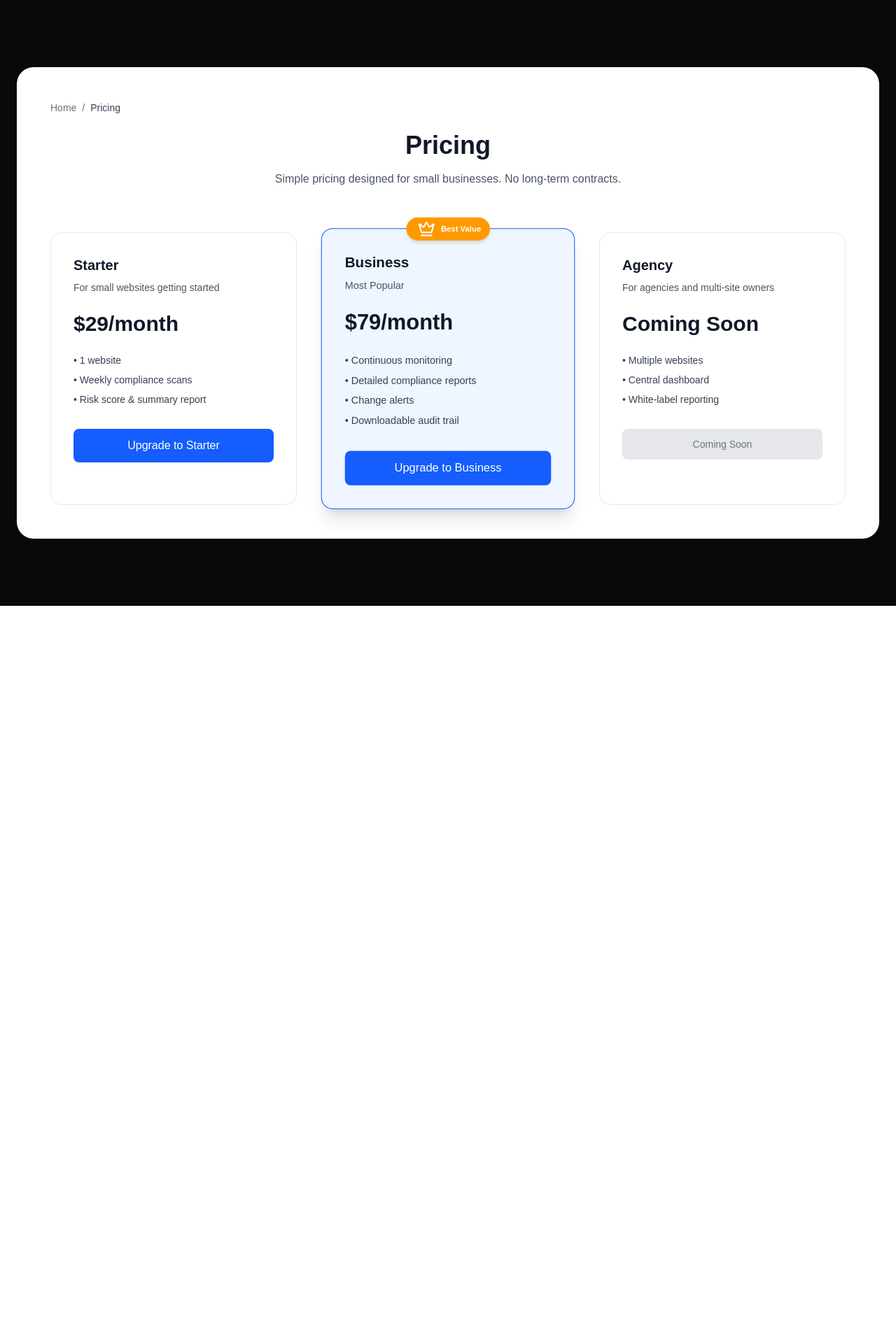
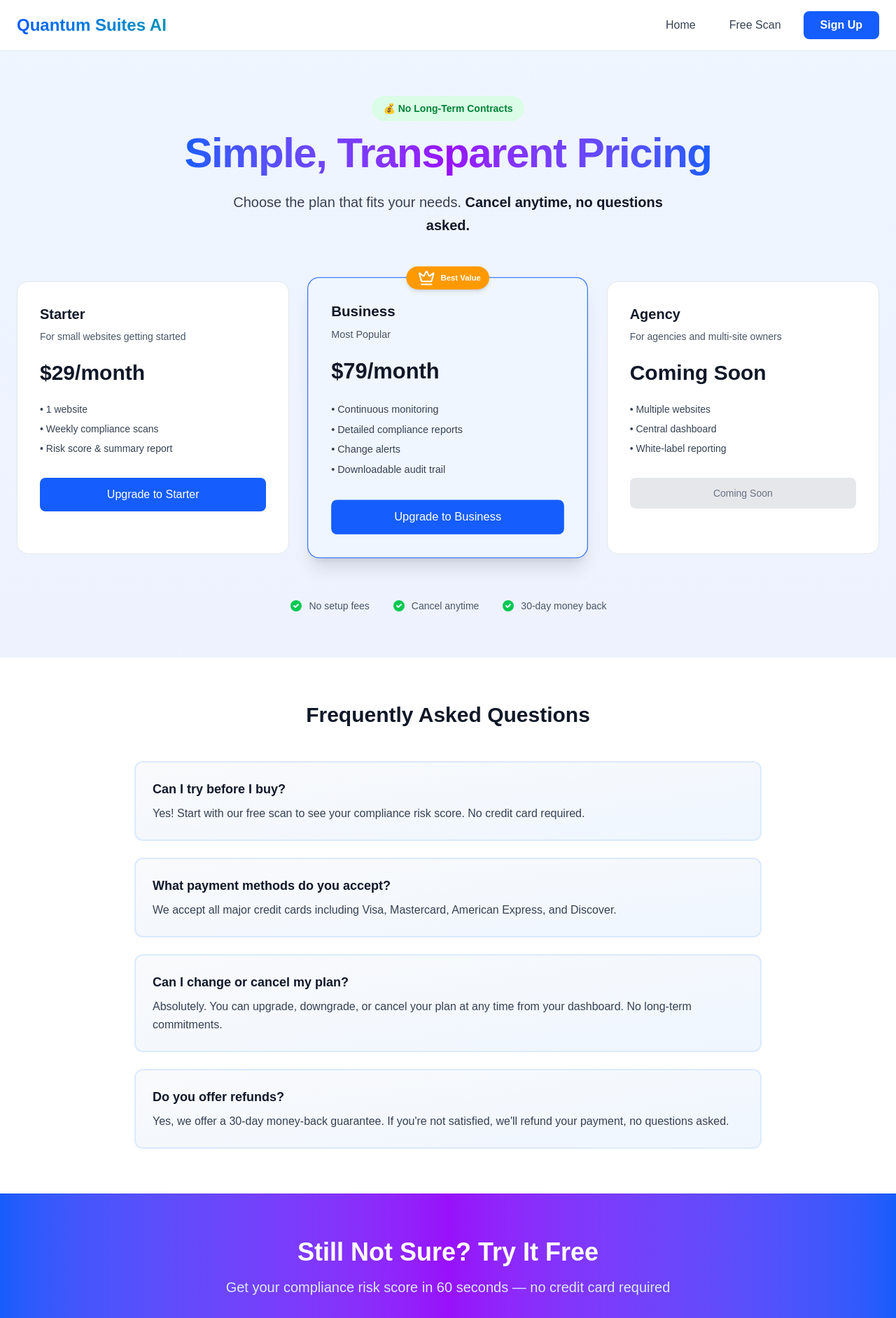
Before and after one commit to Etherbitz/Quantum-Suites, a Next.js app: page /pricing in a window 1280 px wide. Shown: the top 1884 px of the page at 70% size. Before the commit the page ends 866 px from the top, so only its background shows below. Built offline with nearby package versions, Linux system fonts and the light colour scheme; no server answers.

Commit message:
feat: add jazz to pricing page with gradients, navigation, FAQ, and trust badges

```diff
--- a/app/pricing/page.tsx
+++ b/app/pricing/page.tsx
@@ -29,28 +29,53 @@ export default async function PricingPage() {
   }
 
   return (
-    <main className="px-6 py-24 bg-neutral-950">
-      <div className="mx-auto max-w-7xl rounded-3xl bg-white p-12 shadow-2xl">
-        {/* Breadcrumbs */}
-        <nav className="mb-6 text-sm text-gray-500">
-          <Link href="/" className="hover:underline">
-            Home
-          </Link>
-          <span className="mx-2">/</span>
-          <span className="text-gray-700">Pricing</span>
-        </nav>
+    <main className="min-h-screen bg-linear-to-b from-blue-50 via-indigo-50 to-purple-50">
+      {/* Navigation Bar */}
+      <nav className="bg-white border-b border-gray-200 px-6 py-4">
+        <div className="mx-auto max-w-7xl flex items-center justify-between">
+          <a href="/" className="text-2xl font-bold bg-linear-to-r from-blue-600 to-cyan-600 bg-clip-text text-transparent">
+            Quantum Suites AI
+          </a>
+          <div className="flex gap-4">
+            <a href="/" className="px-4 py-2 text-gray-700 font-medium hover:text-blue-600 transition-colors">
+              Home
+            </a>
+            <a href="/scan" className="px-4 py-2 text-gray-700 font-medium hover:text-blue-600 transition-colors">
+              Free Scan
+            </a>
+            <a href="/sign-up" className="px-6 py-2 bg-blue-600 text-white font-semibold rounded-lg hover:bg-blue-700 transition-colors">
+              Sign Up
+            </a>
+          </div>
+        </div>
+      </nav>
 
-        <div className="text-center">
-          <h1 className="text-4xl font-semibold text-gray-900">
-            Pricing
+      {/* Hero Section */}
+      <section className="px-6 py-16 text-center">
+        <div className="mx-auto max-w-4xl">
+          <div className="inline-block mb-4">
+            <div className="px-4 py-2 bg-green-100 text-green-700 rounded-full text-sm font-semibold">
+              💰 No Long-Term Contracts
+            </div>
+          </div>
+
+          <h1 className="text-5xl md:text-6xl font-bold tracking-tight mb-6">
+            <span className="bg-linear-to-r from-blue-600 via-purple-600 to-blue-600 bg-clip-text text-transparent">
+              Simple, Transparent Pricing
+            </span>
           </h1>
 
-          <p className="mt-4 text-gray-600">
-            Simple pricing designed for small businesses. No long-term contracts.
+          <p className="text-xl text-gray-700 max-w-2xl mx-auto leading-relaxed">
+            Choose the plan that fits your needs.
+            <span className="font-semibold text-gray-900"> Cancel anytime, no questions asked.</span>
           </p>
         </div>
+      </section>
 
-        <div className="mt-16 grid gap-10 md:grid-cols-3">
+      {/* Pricing Cards Section */}
+      <section className="px-6 pb-16">
+        <div className="mx-auto max-w-7xl">
+          <div className="grid gap-8 md:grid-cols-3">
           {/* Starter */}
           <PricingCard
             title="Starter"
@@ -126,8 +151,86 @@ export default async function PricingPage() {
               </button>
             }
           />
+          </div>
+
+          {/* Trust Badges */}
+          <div className="mt-16 flex flex-wrap justify-center items-center gap-8 text-sm text-gray-600">
+            <div className="flex items-center gap-2">
+              <svg className="w-5 h-5 text-green-500" fill="currentColor" viewBox="0 0 20 20">
+                <path fillRule="evenodd" d="M10 18a8 8 0 100-16 8 8 0 000 16zm3.707-9.293a1 1 0 00-1.414-1.414L9 10.586 7.707 9.293a1 1 0 00-1.414 1.414l2 2a1 1 0 001.414 0l4-4z" clipRule="evenodd" />
+              </svg>
+              <span className="font-medium">No setup fees</span>
+            </div>
+            <div className="flex items-center gap-2">
+              <svg className="w-5 h-5 text-green-500" fill="currentColor" viewBox="0 0 20 20">
+                <path fillRule="evenodd" d="M10 18a8 8 0 100-16 8 8 0 000 16zm3.707-9.293a1 1 0 00-1.414-1.414L9 10.586 7.707 9.293a1 1 0 00-1.414 1.414l2 2a1 1 0 001.414 0l4-4z" clipRule="evenodd" />
+              </svg>
+              <span className="font-medium">Cancel anytime</span>
+            </div>
+            <div className="flex items-center gap-2">
+              <svg className="w-5 h-5 text-green-500" fill="currentColor" viewBox="0 0 20 20">
+                <path fillRule="evenodd" d="M10 18a8 8 0 100-16 8 8 0 000 16zm3.707-9.293a1 1 0 00-1.414-1.414L9 10.586 7.707 9.293a1 1 0 00-1.414 1.414l2 2a1 1 0 001.414 0l4-4z" clipRule="evenodd" />
+              </svg>
+              <span className="font-medium">30-day money back</span>
+            </div>
+          </div>
         </div>
-      </div>
+      </section>
+
+      {/* FAQ Section */}
+      <section className="px-6 py-16 bg-white">
+        <div className="mx-auto max-w-4xl">
+          <h2 className="text-3xl font-bold text-center text-gray-900 mb-12">
+            Frequently Asked Questions
+          </h2>
+
+          <div className="space-y-6">
+            <FAQItem
+              question="Can I try before I buy?"
+              answer="Yes! Start with our free scan to see your compliance risk score. No credit card required."
+            />
+            <FAQItem
+              question="What payment methods do you accept?"
+              answer="We accept all major credit cards including Visa, Mastercard, American Express, and Discover."
+            />
+            <FAQItem
+              question="Can I change or cancel my plan?"
+              answer="Absolutely. You can upgrade, downgrade, or cancel your plan at any time from your dashboard. No long-term commitments."
+            />
+            <FAQItem
+              question="Do you offer refunds?"
+              answer="Yes, we offer a 30-day money-back guarantee. If you're not satisfied, we'll refund your payment, no questions asked."
+            />
+          </div>
+        </div>
+      </section>
+
+      {/* CTA Section */}
+      <section className="px-6 py-16 bg-linear-to-r from-blue-600 via-purple-600 to-blue-600">
+        <div className="mx-auto max-w-4xl text-center text-white">
+          <h2 className="text-3xl md:text-4xl font-bold mb-4">
+            Still Not Sure? Try It Free
+          </h2>
+          <p className="text-xl text-blue-100 mb-8">
+            Get your compliance risk score in 60 seconds — no credit card required
+          </p>
+          <a href="/scan" className="inline-block px-8 py-4 bg-white text-blue-600 font-bold rounded-xl shadow-lg hover:shadow-xl hover:scale-105 transition-all">
+            Start Free Scan
+          </a>
+        </div>
+      </section>
     </main>
   );
 }
+
+/**
+ * FAQ Item Component
+ */
+function FAQItem({ question, answer }: { question: string; answer: string }) {
+  return (
+    <div className="bg-linear-to-br from-gray-50 to-blue-50 rounded-xl p-6 border-2 border-blue-100">
+      <h3 className="text-lg font-bold text-gray-900 mb-2">{question}</h3>
+      <p className="text-gray-700 leading-relaxed">{answer}</p>
+    </div>
+  );
+}
```
